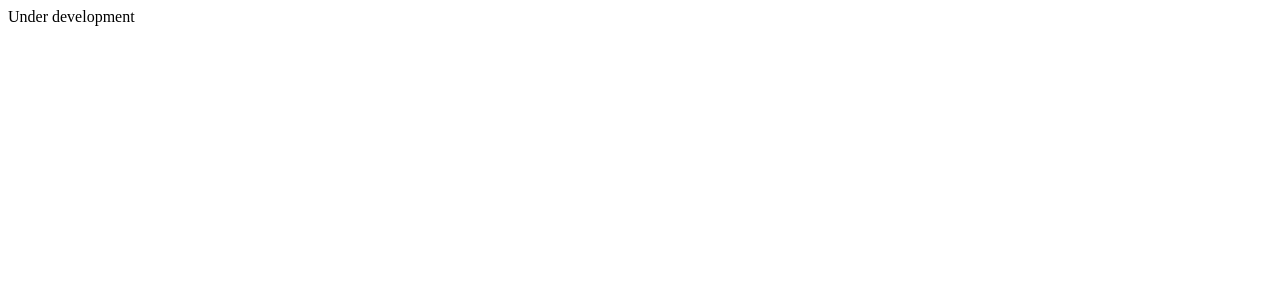
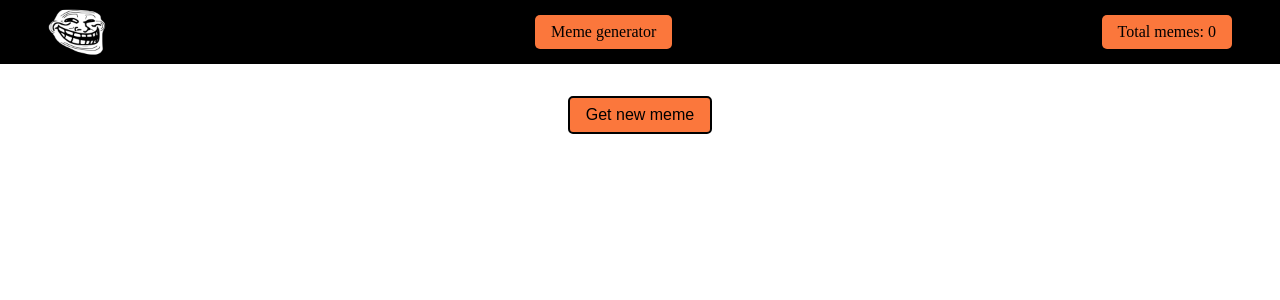
Before and after one commit to 2giosangmitom/meme-generator, a Nuxt app: page / in a window 1280 px wide. Shown: the top 300 px of the page. Built offline with nearby package versions, Linux system fonts and the light colour scheme.

Commit message:
design layout

```diff
--- a/app.vue
+++ b/app.vue
@@ -1,3 +1,77 @@
+<script setup lang="ts">
+useSeoMeta({
+  title: "Meme generator",
+});
+
+const total = ref(0);
+</script>
+
 <template>
-  <main>Under development</main>
+  <header>
+    <img src="/images/troll.png" alt="troll face" />
+    <div>Meme generator</div>
+    <span>Total memes: {{ total }}</span>
+  </header>
+  <main>
+    <button>Get new meme</button>
+  </main>
 </template>
+
+<style>
+* {
+  margin: 0;
+  padding: 0;
+  box-sizing: border-box;
+}
+
+header {
+  height: 4rem;
+  background-color: black;
+  display: flex;
+  align-items: center;
+  justify-content: space-between;
+  padding: 0 3rem;
+}
+
+header img {
+  height: 3rem;
+}
+
+header div {
+  background-color: #fb773c;
+  padding: 0.5rem 1rem;
+  border-radius: 5px;
+  display: flex;
+  align-items: center;
+  text-align: center;
+}
+
+header span {
+  background-color: #fb773c;
+  padding: 0.5rem 1rem;
+  border-radius: 5px;
+  display: flex;
+  align-items: center;
+  text-align: center;
+}
+
+button {
+  background-color: #fb773c;
+  padding: 0.5rem 1rem;
+  border-radius: 5px;
+  outline: none;
+  border: 2.5px solid black;
+  cursor: pointer;
+  font-size: 16px;
+}
+
+button:active {
+  scale: 0.95;
+}
+
+main {
+  display: flex;
+  justify-content: center;
+  margin-top: 2rem;
+}
+</style>
--- a/package.json
+++ b/package.json
@@ -10,8 +10,8 @@
     "postinstall": "nuxt prepare"
   },
   "dependencies": {
-    "nuxt": "^3.12.3",
-    "vue": "latest"
+    "nuxt": "^3.12.4",
+    "vue": "^3.4.34"
   },
   "packageManager": "pnpm@9.6.0+sha512.38dc6fba8dba35b39340b9700112c2fe1e12f10b17134715a4aa98ccf7bb035e76fd981cf0bb384dfa98f8d6af5481c2bef2f4266a24bfa20c34eb7147ce0b5e"
 }
```
Also changed, not shown: public/images/troll.png (added), 1 other file (tests, documents, lock files or other folders).
